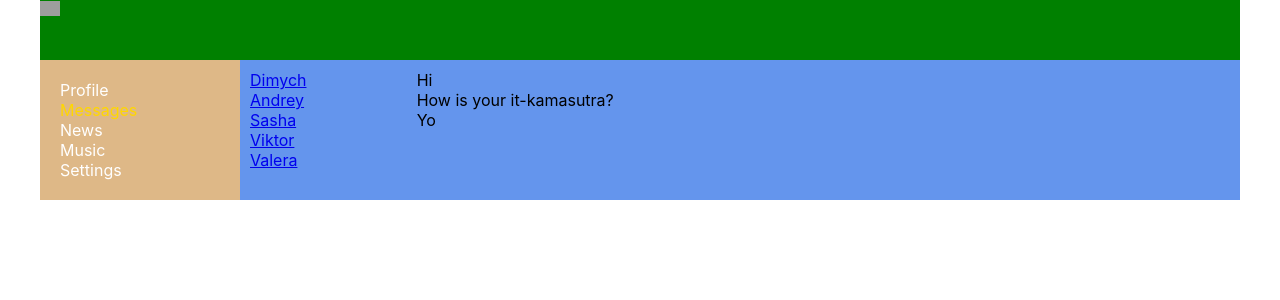
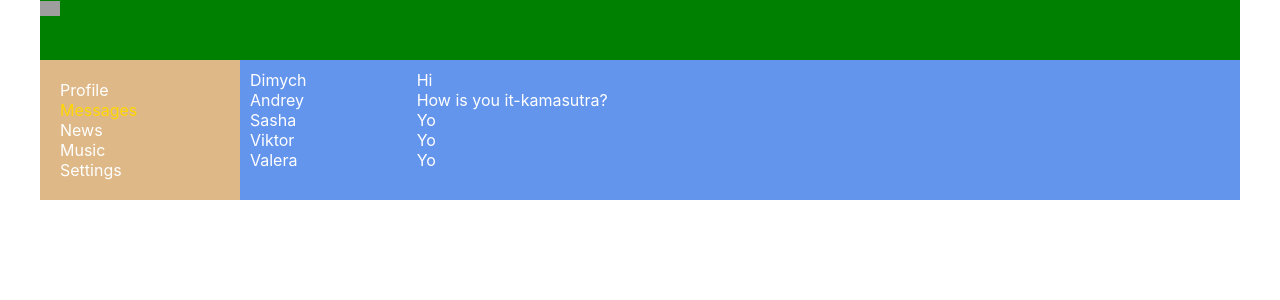
Before and after one commit to lelouch187/it-kama, a React (Create React App) app: page /dialogs in a window 1280 px wide. Shown: the top 300 px of the page. Built offline with nearby package versions, Linux system fonts and the light colour scheme; grey boxes are pictures that could not be loaded.

Commit message:
lessen 25 map

```diff
--- a/src/components/Dialogs/DialogItem/DialogItem.jsx
+++ b/src/components/Dialogs/DialogItem/DialogItem.jsx
@@ -1,11 +1,13 @@
 import s from './DialogItem.module.css';
 import {NavLink} from "react-router-dom";
+
+const chekLink = () => select => select.isActive ? s.active: s.dialog;
 
 const DialogItem = (props) => {
     return (
 
-        <div className={s.dialog + ' ' + s.active}>
-            <NavLink to={'/dialogs/' + props.id}>{props.name}</NavLink>
+        <div>
+            <NavLink className={chekLink()} to={'/dialogs/' + props.id}>{props.name}</NavLink>
         </div>
 
 
--- a/src/components/Dialogs/DialogItem/DialogItem.module.css
+++ b/src/components/Dialogs/DialogItem/DialogItem.module.css
@@ -1,3 +1,8 @@
 .active{
+    text-decoration: none;
     color:gold;
 }
+.dialog{
+    text-decoration: none;
+    color: white;
+}
--- a/src/components/Dialogs/Dialogs.jsx
+++ b/src/components/Dialogs/Dialogs.jsx
@@ -2,20 +2,24 @@ import s from './Dialogs.module.css';
 import DialogItem from "./DialogItem/DialogItem";
 import Message from "./Message/Message";
 
+
 const Dialogs = (props) => {
+
+    let Dialogs = [{id: '1', name:'Dimych'},{id: '2', name:'Andrey'}, {id: '3', name:'Sasha'}, {id: '4', name:'Viktor'}, {id: '5', name:'Valera'},];
+    let Messages = [{id: '1', message:'Hi'},{id: '2', message:'How is you it-kamasutra?'}, {id: '3', message:'Yo'}, {id: '4', message:'Yo'}, {id: '5', message:'Yo'},];
+
+    let DialogsItem = Dialogs
+        .map(d => <DialogItem id={d.id} name={d.name}/>);
+    let MessagesItem = Messages
+        .map(m =><Message text={m.message}/>)
+
     return (
         <div className={s.dialogs}>
             <div className={s.dialogsItems}>
-                <DialogItem id='1' name='Dimych'/>
-                <DialogItem id='2' name='Andrey'/>
-                <DialogItem id='3' name='Sasha'/>
-                <DialogItem id='4' name='Viktor'/>
-                <DialogItem id='5' name='Valera'/>
+                {DialogsItem}
             </div>
             <div className={s.messages}>
-                <Message text='Hi'/>
-                <Message text='How is your it-kamasutra?'/>
-                <Message text='Yo'/>
+                {MessagesItem}
             </div>
         </div>
 
--- a/src/components/Dialogs/Message/Message.module.css
+++ b/src/components/Dialogs/Message/Message.module.css
@@ -0,0 +1,3 @@
+.message{
+    color: white;
+}
--- a/src/components/Navbar/Navbar.jsx
+++ b/src/components/Navbar/Navbar.jsx
@@ -1,9 +1,8 @@
 import s from './Navbar.module.css';
 import {NavLink} from "react-router-dom";
 
-const chekLink = () =>{
-    return select => select.isActive ? s.active: s.item;
-}
+const chekLink = () =>select => select.isActive ? s.active: s.item;
+
 
 const Navbar = () => {
   return  (<nav className={s.nav}>
--- a/src/components/Profile/MyPosts/MyPosts.jsx
+++ b/src/components/Profile/MyPosts/MyPosts.jsx
@@ -2,6 +2,12 @@ import s from './MyPosts.module.css';
 import Post from "./post/Post";
 
 const MyPosts = (porps) => {
+
+    let Posts = [{message:'Hello guys', likesCount: ' 2'}, {message:"it\'s my first post", likesCount: ' 15'}];
+
+    let PostsElement = Posts
+        .map(p => <Post message={p.message} likesCount={p.likesCount}/>);
+
   return  <div className={`${s.content} + ${s.postBlock} `}>
       <div>
           <h3>My posts</h3>
@@ -12,8 +18,7 @@ const MyPosts = (porps) => {
               <button>Add post</button>
           </div>
           <div className={s.posts}>
-              <Post message='Hello guys' likesCount=' 2'/>
-              <Post message="it's my first post" likesCount=' 15'/>
+              {PostsElement}
           </div>
       </div>
   </div>
```
